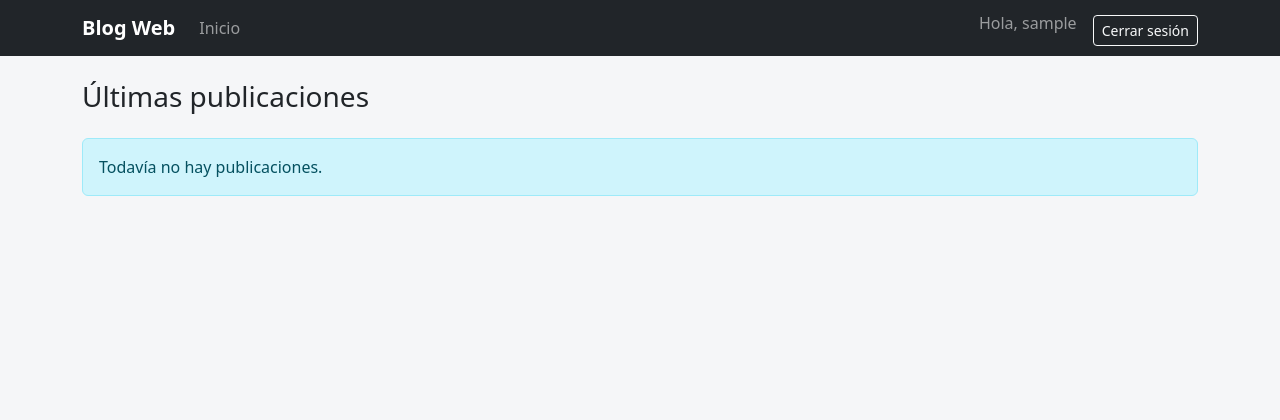
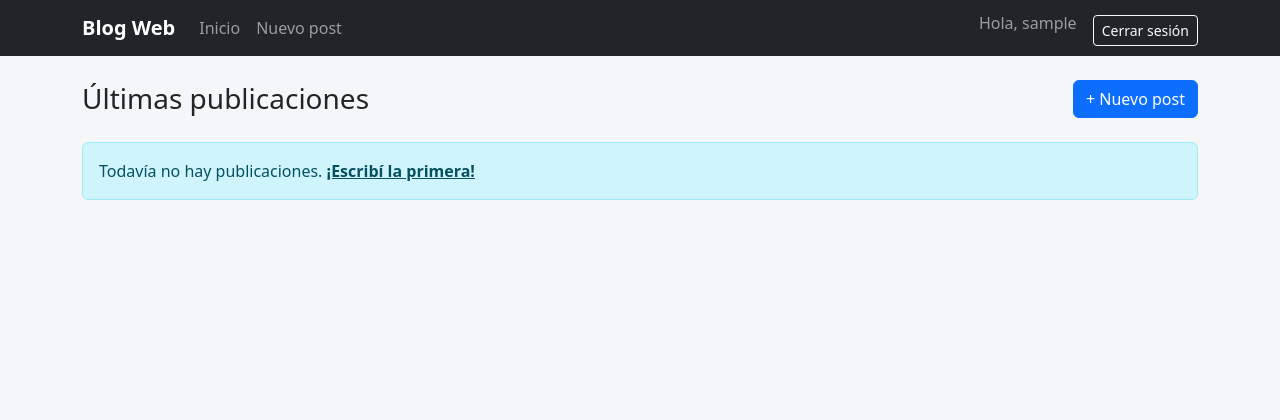
Before and after one commit to saezmatiasn-prog/blog-django, a Django app: page / in a window 1280 px wide. Shown: the top 420 px of the page. Run offline with Django 5.2, Linux system fonts and the light colour scheme; the visitor is signed in with stand-in values (Sample User, id 1); data that the repository does not hold is empty.

Commit message:
CRUD de posts con rutas protegidas
Crear, editar y eliminar requieren sesión (LoginRequiredMixin) y
solo el autor puede modificar o borrar su post.

Co-Authored-By: Claude Opus 5.5 <noreply@anthropic.com>
Claude-Session: https://claude.ai/code/session_01GqJgXD2Y8argMVevVctoSx

```diff
--- a/posts/templates/posts/post_list.html
+++ b/posts/templates/posts/post_list.html
@@ -5,6 +5,9 @@
 {% block content %}
 <div class="d-flex justify-content-between align-items-center mb-4">
     <h1 class="h3 mb-0">Últimas publicaciones</h1>
+    {% if user.is_authenticated %}
+        <a href="{% url 'posts:post_create' %}" class="btn btn-primary">+ Nuevo post</a>
+    {% endif %}
 </div>
 
 {% if posts %}
@@ -27,6 +30,13 @@
 
     {% include "includes/paginacion.html" %}
 {% else %}
-    <div class="alert alert-info">Todavía no hay publicaciones.</div>
+    <div class="alert alert-info">
+        Todavía no hay publicaciones.
+        {% if user.is_authenticated %}
+            <a href="{% url 'posts:post_create' %}" class="alert-link">¡Escribí la primera!</a>
+        {% else %}
+            <a href="{% url 'accounts:login' %}" class="alert-link">Iniciá sesión</a> para escribir la primera.
+        {% endif %}
+    </div>
 {% endif %}
 {% endblock %}
--- a/posts/urls.py
+++ b/posts/urls.py
@@ -6,5 +6,8 @@ app_name = "posts"
 
 urlpatterns = [
     path("", views.PostListView.as_view(), name="post_list"),
+    path("posts/nuevo/", views.PostCreateView.as_view(), name="post_create"),
     path("posts/<int:pk>/", views.PostDetailView.as_view(), name="post_detail"),
+    path("posts/<int:pk>/editar/", views.PostUpdateView.as_view(), name="post_update"),
+    path("posts/<int:pk>/eliminar/", views.PostDeleteView.as_view(), name="post_delete"),
 ]
--- a/posts/views.py
+++ b/posts/views.py
@@ -1,5 +1,9 @@
-from django.views.generic import DetailView, ListView
+from django.contrib.auth.mixins import LoginRequiredMixin, UserPassesTestMixin
+from django.contrib.messages.views import SuccessMessageMixin
+from django.urls import reverse_lazy
+from django.views.generic import CreateView, DeleteView, DetailView, ListView, UpdateView
 
+from .forms import PostForm
 from .models import Post
 
 
@@ -15,3 +19,32 @@ class PostListView(ListView):
 class PostDetailView(DetailView):
     model = Post
     queryset = Post.objects.select_related("autor")
+
+
+class AutorRequeridoMixin(LoginRequiredMixin, UserPassesTestMixin):
+    """Exige sesión iniciada y que el usuario sea el autor del post."""
+
+    def test_func(self):
+        return self.get_object().autor == self.request.user
+
+
+class PostCreateView(LoginRequiredMixin, SuccessMessageMixin, CreateView):
+    model = Post
+    form_class = PostForm
+    success_message = "El post se publicó correctamente."
+
+    def form_valid(self, form):
+        form.instance.autor = self.request.user
+        return super().form_valid(form)
+
+
+class PostUpdateView(AutorRequeridoMixin, SuccessMessageMixin, UpdateView):
+    model = Post
+    form_class = PostForm
+    success_message = "El post se actualizó correctamente."
+
+
+class PostDeleteView(AutorRequeridoMixin, SuccessMessageMixin, DeleteView):
+    model = Post
+    success_url = reverse_lazy("posts:post_list")
+    success_message = "El post se eliminó correctamente."
--- a/templates/base.html
+++ b/templates/base.html
@@ -23,6 +23,11 @@
                     <li class="nav-item">
                         <a class="nav-link" href="{% url 'posts:post_list' %}">Inicio</a>
                     </li>
+                    {% if user.is_authenticated %}
+                        <li class="nav-item">
+                            <a class="nav-link" href="{% url 'posts:post_create' %}">Nuevo post</a>
+                        </li>
+                    {% endif %}
                 </ul>
 
                 <ul class="navbar-nav">
```
Also changed, not shown: posts/forms.py (added, +14 -0 lines), posts/templates/posts/post_confirm_delete.html (added, +20 -0 lines), posts/templates/posts/post_detail.html (+8 -0 lines), posts/templates/posts/post_form.html (added, +20 -0 lines), templates/403.html (added, +11 -0 lines).
